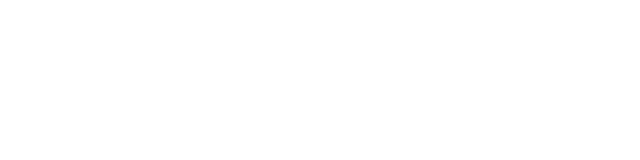
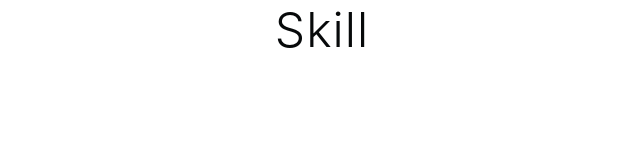
Before and after one commit to y-mitsuyoshi/yuma-portfolio, a Nuxt app: page /skill in a window 1280 px wide. Before the commit this address had no page. Shown: the top 160 px of the page, without its empty margins (318-958 px from the left). Built offline with nearby package versions, Linux system fonts and the light colour scheme.

Commit message:
skillページの作成

```diff
--- /dev/null
+++ b/pages/skill/index.vue
@@ -0,0 +1,30 @@
+<template>
+  <div id="home-page">
+    <section class="container">
+      <div>
+        <h1 class="title">
+          Skill
+        </h1>
+      </div>
+    </section>
+  </div>
+</template>
+
+<style>
+.container {
+  min-height: 100vh;
+  display: flex;
+  justify-content: center;
+  text-align: center;
+}
+
+.title {
+  font-family: 'Quicksand', 'Source Sans Pro', -apple-system, BlinkMacSystemFont,
+    'Segoe UI', Roboto, 'Helvetica Neue', Arial, sans-serif;
+  display: block;
+  font-weight: 300;
+  font-size: 48px;
+  color: #07090a;
+  letter-spacing: 1px;
+}
+</style>
```
